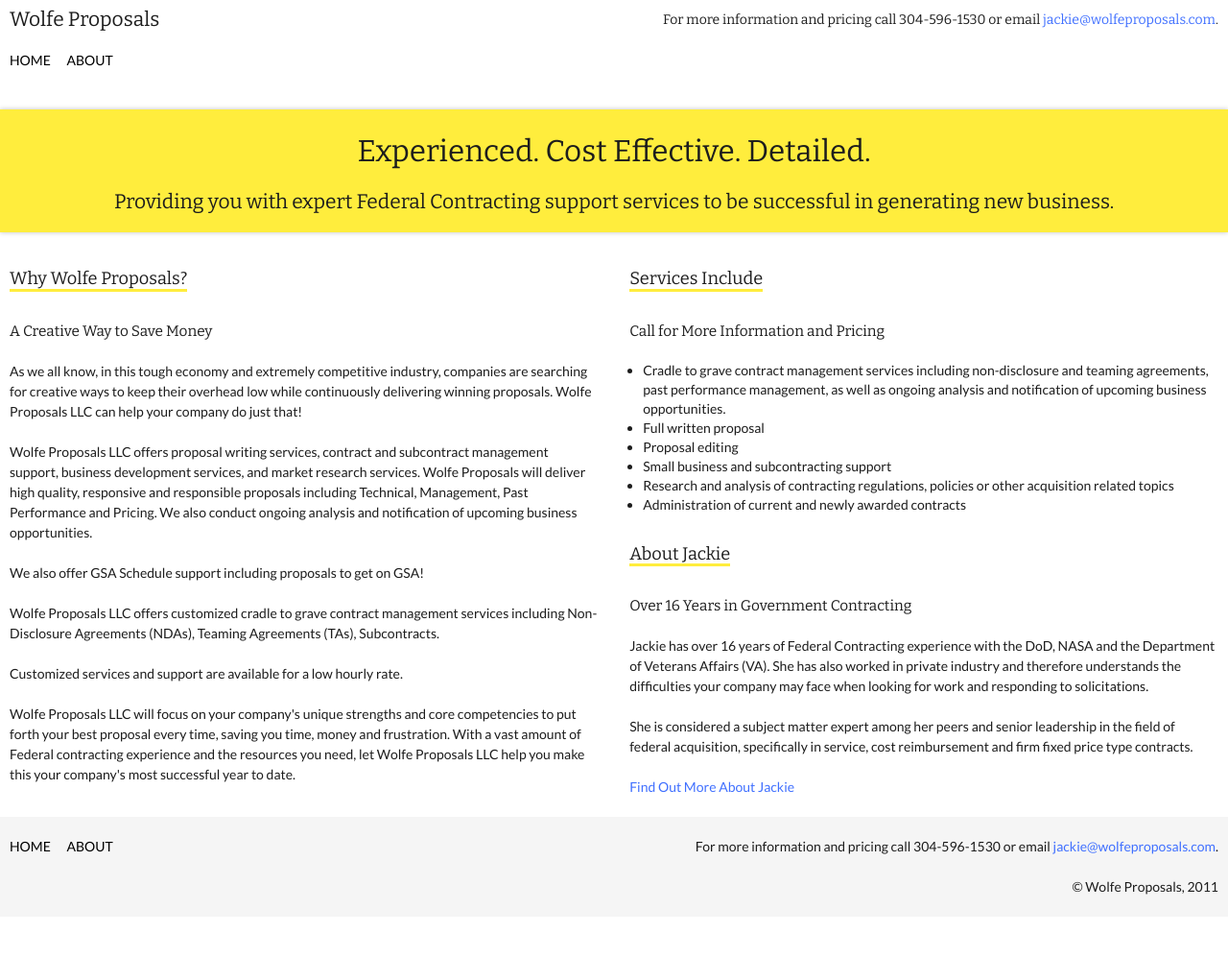
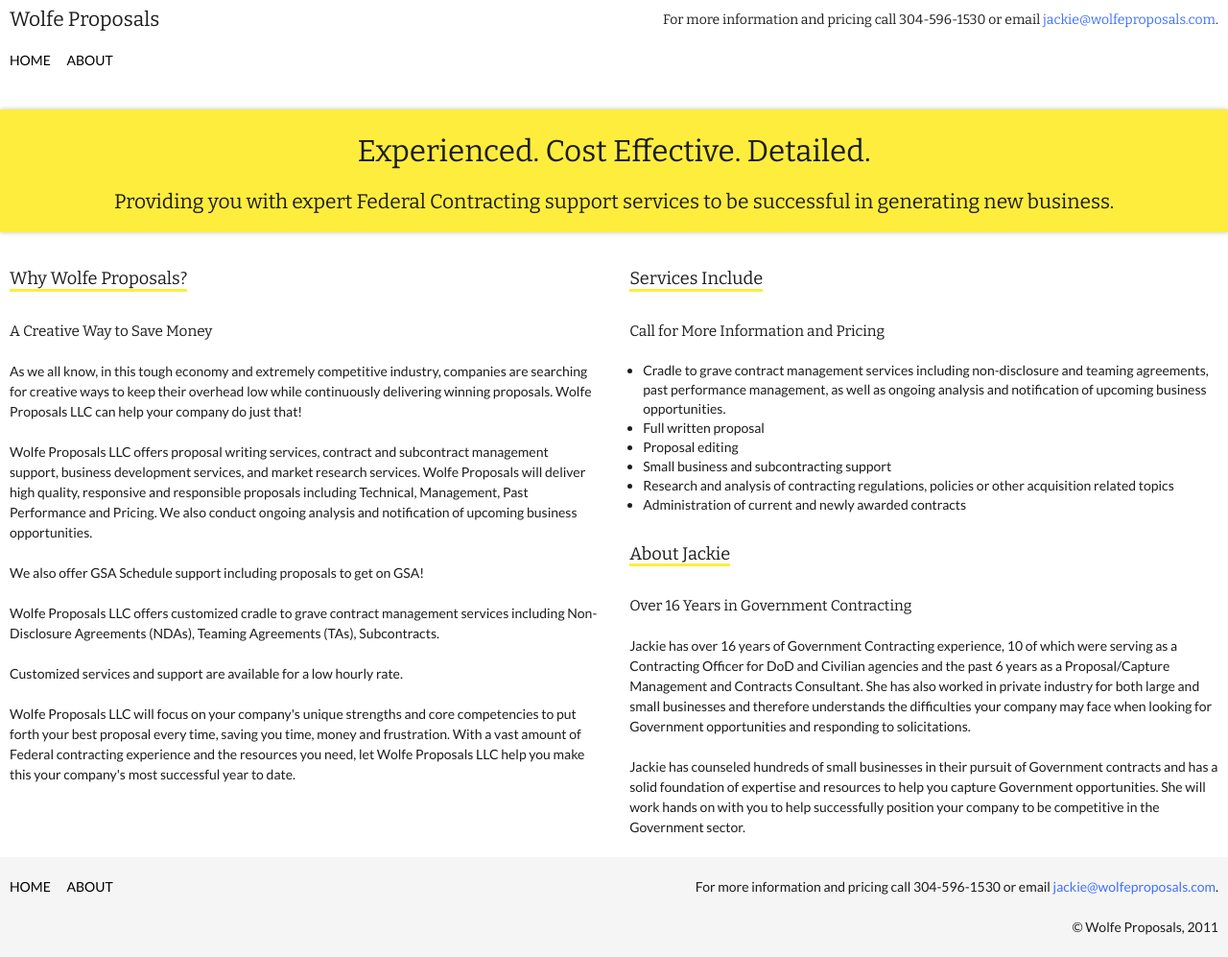
Before and after one commit to awolfe76/wolfeproposals, a Jekyll site: the page built from index.md, in a window 1280 px wide. Shown: the whole page at 96% size. Built offline with Jekyll 4.4.1, drawn with Linux system fonts in a browser that asks for light colours; Markdown is read by kramdown in place of the engine named in the settings; before the commit the page ends 955 px from its top, so only the background shows below that.

Commit message:
Update index.html

```diff
--- a/_layouts/index.html
+++ b/_layouts/index.html
@@ -35,9 +35,8 @@
 					<h4><span>About</span> Jackie</h4>
 					<h5>Over 16 Years in Government Contracting</h5>
 				</hgroup>
-				<p>Jackie has over 16 years of Federal Contracting experience with the DoD, NASA and the Department of Veterans Affairs (VA).  She has also worked in private industry and therefore understands the difficulties your company may face when looking for work and responding to solicitations.</p>
-				<p>She is considered a subject matter expert among her peers and senior leadership in the field of federal acquisition, specifically in service, cost reimbursement and firm fixed price type contracts.</p>
-				<p><a href="/about/">Find Out More About Jackie</a></p>
+				<p>Jackie has over 16 years of Government Contracting experience, 10 of which were serving as a Contracting Officer for DoD and Civilian agencies and the past 6 years as a Proposal/Capture Management and Contracts Consultant.  She has also worked in private industry for both large and small businesses and therefore understands the difficulties your company may face when looking for Government opportunities and responding to solicitations.</p>
+				<p>Jackie has counseled hundreds of small businesses in their pursuit of Government contracts and has a solid foundation of expertise and resources to help you capture Government opportunities.  She will work hands on with you to help successfully position your company to be competitive in the Government sector.</p>
 			</div>
 		</div>
 	</div>
```
